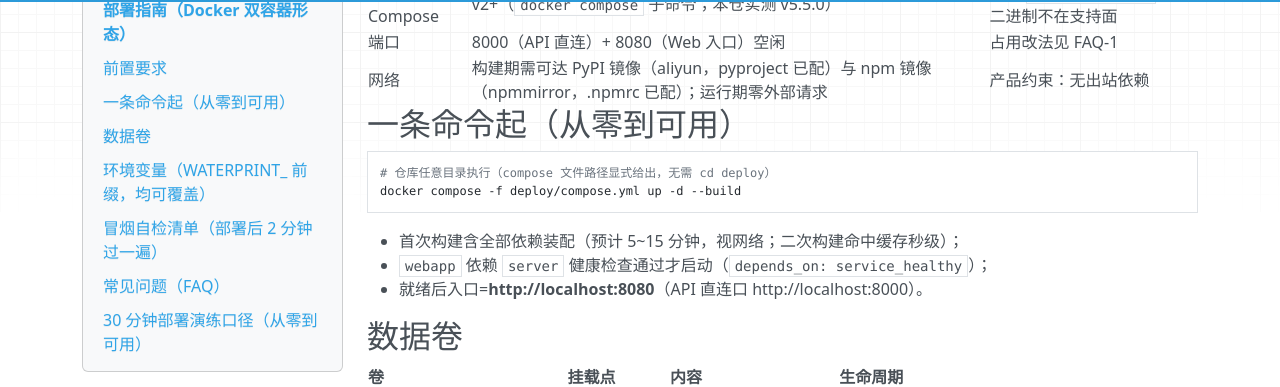
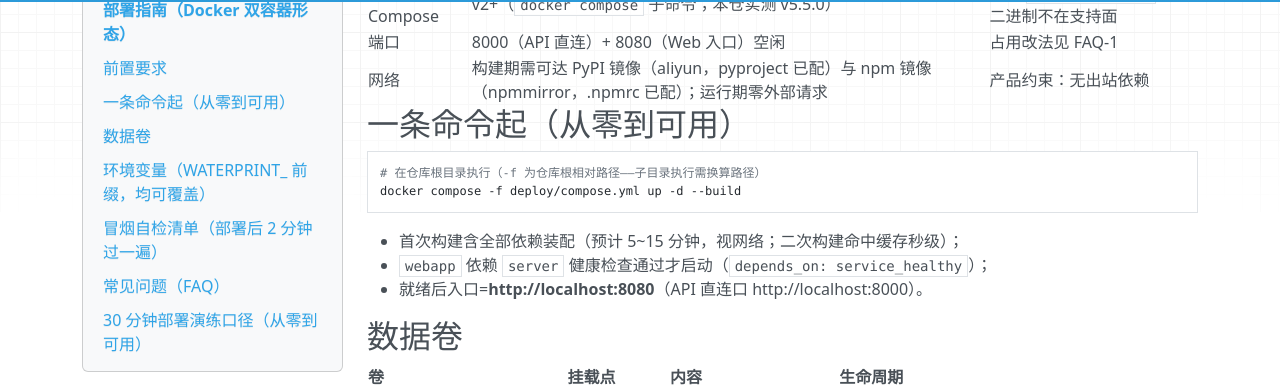
Before and after one commit to yyx20040712/waterprint, an MkDocs documentation site: the page built from docs/deployment.md, in a window 1280 px wide and 900 px high, scrolled down 312 px. Shown: the part 94-481 px from the top of the window. Built offline with MkDocs 1.6.1, drawn with Linux system fonts in a browser that asks for light colours; nearby versions of some CDN libraries.

Commit message:
M4 R 轮总控专笔（A 二审 PASS_WITH_FIXES 三 Minor）：R1/DS-02 部署命令口径勘误（deployment.md+compose.yml 两处「仓库任意目录」→「在仓库根执行——-f 为仓库根相对路径」——子目录执行必败的文档缺陷收口）；R2/DS-03 Dockerfile.server uv 钉版 uv==0.12.6（=生成 uv.lock 的本机 uv 版本——可重复构建，镜像行为与锁文件代际对齐）；R3/DS-04 简报 4 处 vs 实测 5 处 checkout 记档（简报编制笔误——流程材料面，零代码）。纯注释/钉版三行，源码零触碰

````diff
--- a/docs/deployment.md
+++ b/docs/deployment.md
@@ -16,7 +16,7 @@
 ## 一条命令起（从零到可用）
 
 ```bash
-# 仓库任意目录执行（compose 文件路径显式给出，无需 cd deploy）
+# 在仓库根目录执行（-f 为仓库根相对路径——子目录执行需换算路径）
 docker compose -f deploy/compose.yml up -d --build
 ```
 
````
Also changed, not shown: 2 other files.
